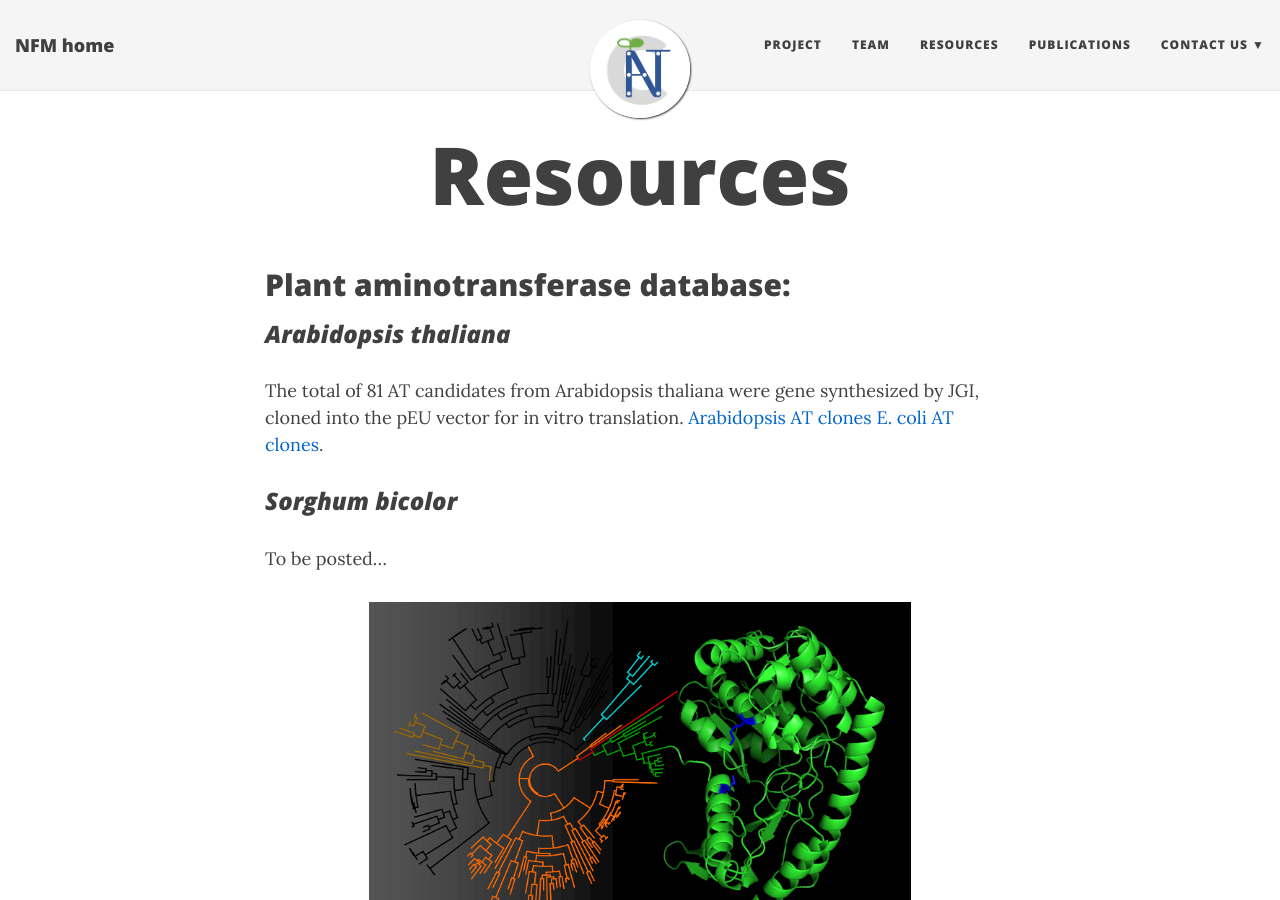
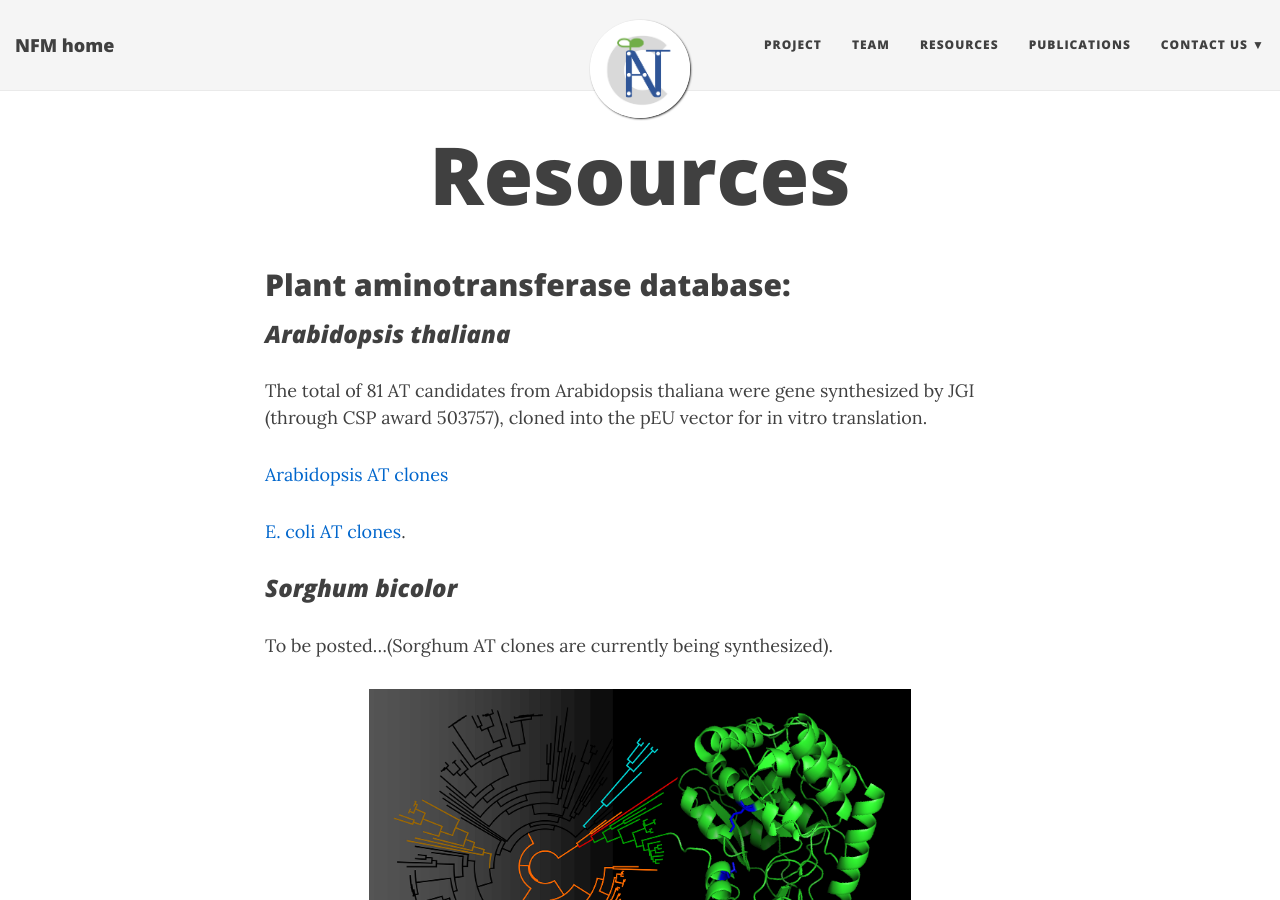
Before and after one commit to NfluxMap/NfluxMap.github.io, a Jekyll site: the page built from resources.md, in a window 1280 px wide and 900 px high. Built offline with Jekyll 4.4.1, drawn with Linux system fonts in a browser that asks for light colours; nearby versions of some CDN libraries; a style sheet for code colours, icons or effects is not loaded.

Commit message:
Update resources.md

```diff
--- a/resources.md
+++ b/resources.md
@@ -11,12 +11,15 @@
 
 
 ### *Arabidopsis thaliana*
-The total of 81 AT candidates from Arabidopsis thaliana were gene synthesized by JGI, cloned into the pEU vector for in vitro translation.
+The total of 81 AT candidates from Arabidopsis thaliana were gene synthesized by JGI (through CSP award 503757), cloned into the pEU vector for in vitro translation.
+
 [Arabidopsis AT clones](https://docs.google.com/spreadsheets/d/1sKc8emlIbMW3ehuNgex_3LA8BpyT154dQF55s4V_nPI/edit?usp=sharing)
+
 [E. coli AT clones](https://docs.google.com/spreadsheets/d/1wDYjcP5n5RaZ2fp7FwJbHMckW0Wz0lE3beT60OJ3p68/edit?usp=sharing).
 
+
 ### *Sorghum bicolor*
-To be posted...
+To be posted...(Sorghum AT clones are currently being synthesized).
 
 
 
```
